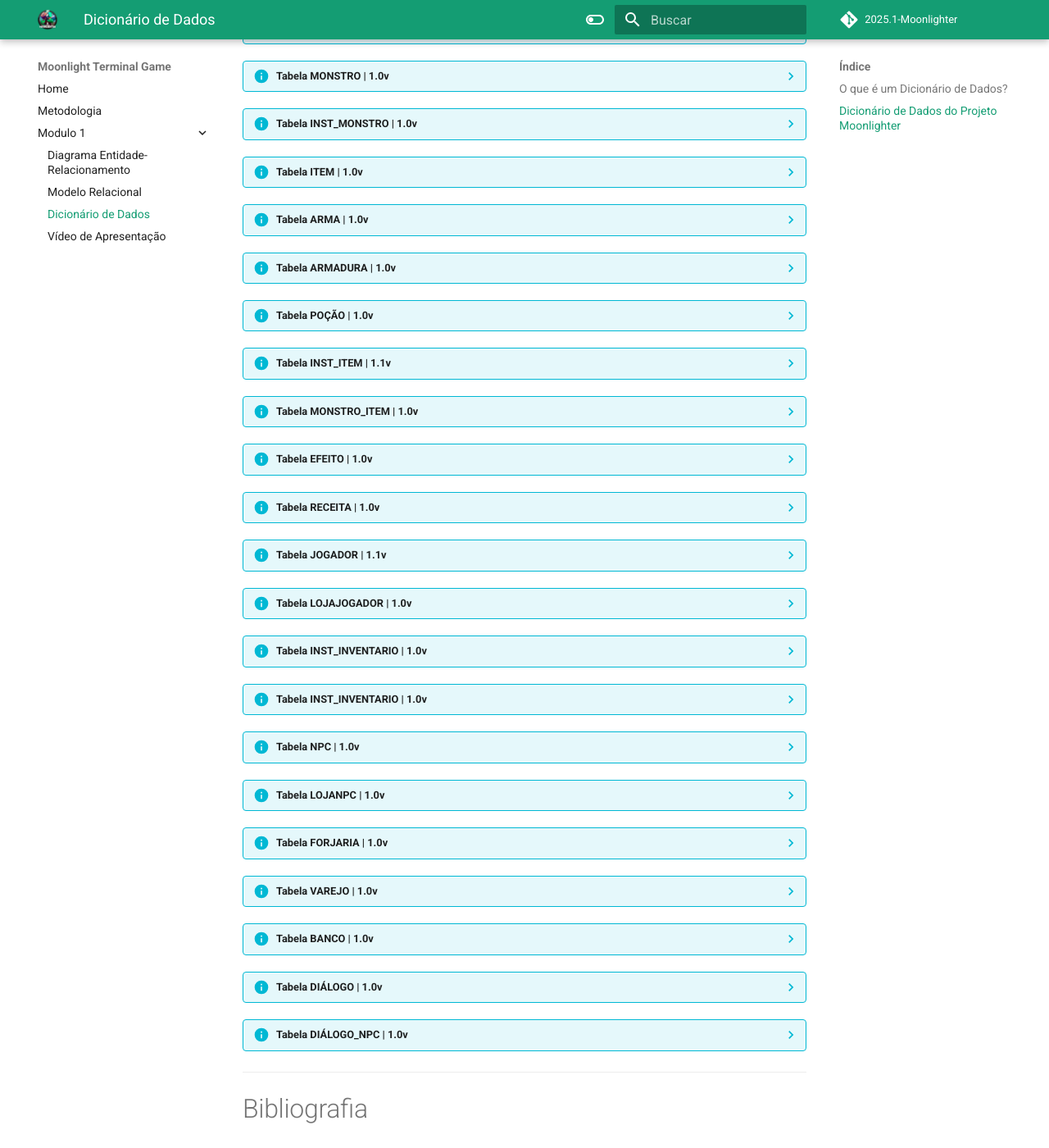
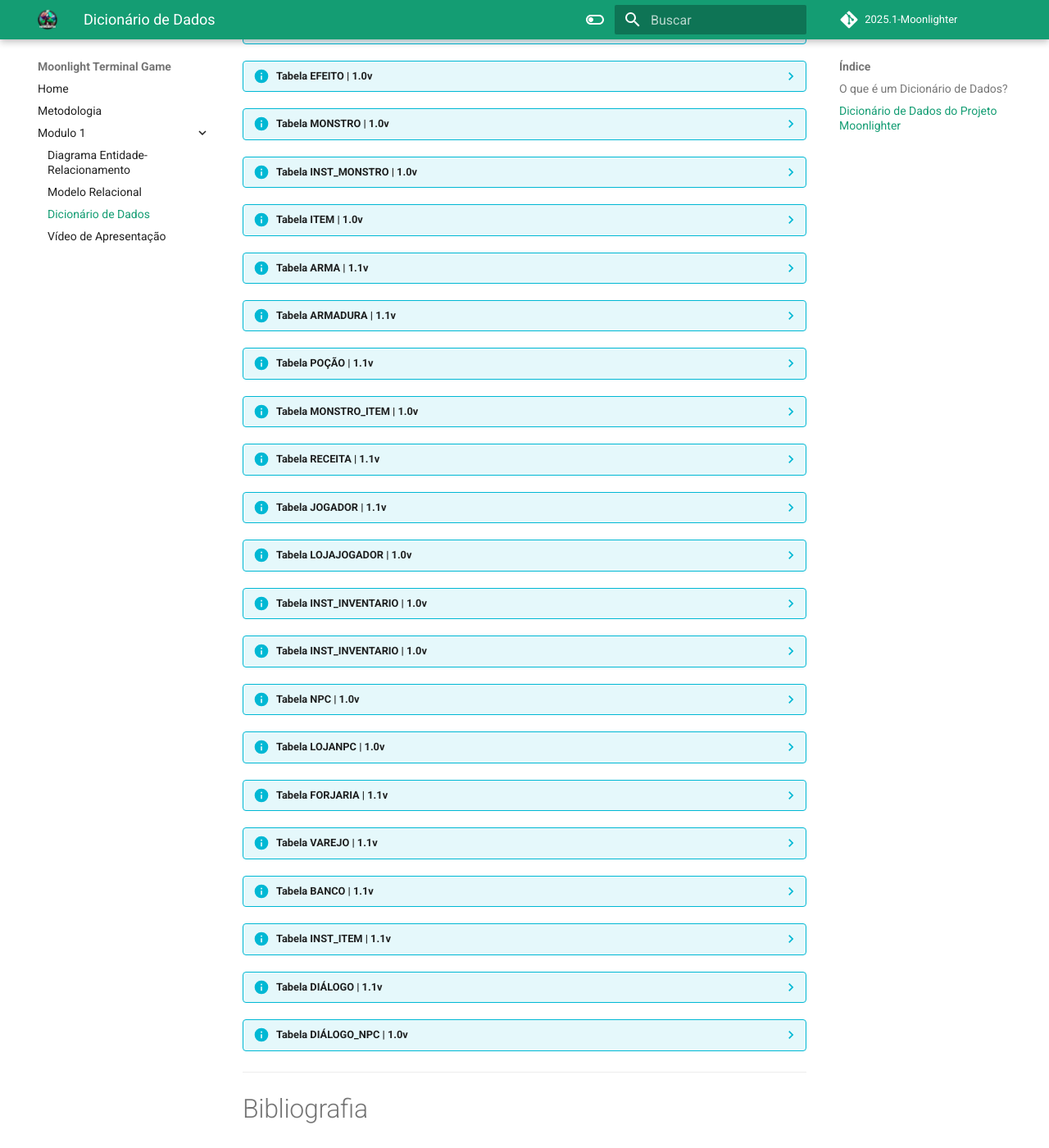
Before and after one commit to SBD1/2025.1-Moonlighter, an MkDocs documentation site: the page built from apps/docs/docs/pages/Modulo1/Dicionario.md, in a window 1280 px wide and 1400 px high, scrolled down 1390 px. Shown: the whole window at 82% size. Built offline with MkDocs 1.6.1 and Material for MkDocs 9.7.7, drawn with Linux system fonts in a browser that asks for light colours; comment, search, counter and statistics services are not loaded; part of the change alters nothing that is shown; some of the changed text lies outside the part shown.

```diff
--- a/apps/docs/docs/pages/Modulo1/Dicionario.md
+++ b/apps/docs/docs/pages/Modulo1/Dicionario.md
@@ -85,6 +85,19 @@ Cada tabela está documentada com seus respectivos campos, tipos de dados, restr
     | `IdMapa`        | Referência à Tabela "Mapa"               | Integer  |        | `FK`, `NOT NULL`  |
     | `Desbloqueado`  | A masmorra foi desbloqueada?             | Boolean  |        | `NOT NULL`        |
 
+??? info "Tabela EFEITO | 1.0v"
+    **Nome da Tabela:** Efeito <br/>
+    **Descrição**: Armazena as informações dos efeitos dos itens ou jogador <br/>
+
+    | Atributo         | Descrição                                            | Tipo     | Limite | Restrições      |
+    | ---------------- | ---------------------------------------------------- | -------- | ------ | --------------- |
+    | `IdEfeito`       | Número de identificação do efeito                    | Integer  |        | `PK`, `IDENTITY`|
+    | `Nome`           | Nome do efeito                                       | Varchar  | 30     | `NOT NULL`      |
+    | `Descrição`      | Descrição do efeito                                  | Varchar  | 100    | `NOT NULL`      |
+    | `Tipo`           | Tipo do efeito                                       | Varchar  | 15     | `NOT NULL`      |
+    | `Valor`          | Quantificação de impacto do efeito                   | Integer  |        | `NOT NULL`      |
+    | `DuraçãoTurnos`  | Duração de turnos do efeito                          | Integer  |        | `NOT NULL`      |
+
 ??? info "Tabela MONSTRO | 1.0v"
     **Nome da Tabela:** Monstro <br/>
     **Descrição**: Armazena as informações de monstros  <br/>
@@ -131,13 +144,13 @@ Cada tabela está documentada com seus respectivos campos, tipos de dados, restr
     | `StackMáximo`   | Quantidade máxima que o item pode ser empilhado                         | Integer  |        | `NOT NULL`       |
     | `IdEfeito`      | Referência à Tabela "Efeito", indicando que efeito o item pode aplicar  | Integer  |        | `FK`             |
 
-??? info "Tabela ARMA | 1.0v"
+??? info "Tabela ARMA | 1.1v"
     **Nome da Tabela:** Arma <br/>
     **Descrição**: Armazena as informações dos itens tipo arma <br/>
 
     | Atributo              | Descrição                                    | Tipo     | Limite | Restrições       |
     | --------------------- | -------------------------------------------- | -------- | ------ | ---------------- |
-    | `IdItem`              | Referência à Tabela "Item"                   | Integer  |        | `FK`, `NOT NULL` |
+    | `IdItem`              | Referência à Tabela "Item"                   | Integer  |        | `PK`, `FK`       |
     | `DadoAtaque`          | Número do dado de ataque                     | Varchar  | 3      | `NOT NULL`       |
     | `ChanceCrítico`       | Número da chance de dano crítico             | Float    |        | `NOT NULL`       |
     | `Multiplicador`       | Número do multiplicador de dano              | Integer  |        | `NOT NULL`       |
@@ -145,41 +158,27 @@ Cada tabela está documentada com seus respectivos campos, tipos de dados, restr
     | `Alcance`             | Alcance da arma                              | Integer  |        | `NOT NULL`       |
     | `TipoArma`            | Tipo de arma                                 | Varchar  | 15     | `NOT NULL`       |
 
-??? info "Tabela ARMADURA | 1.0v"
+??? info "Tabela ARMADURA | 1.1v"
     **Nome da Tabela:** Armadura <br/>
     **Descrição**: Armazena as informações dos itens tipo armadura <br/>
 
     | Atributo           | Descrição                                                      | Tipo     | Limite | Restrições       |
     | ------------------ | -------------------------------------------------------------- | -------- | ------ | ---------------- |
-    | `IdItem`           | Referência à Tabela "Item"                                     | Integer  |        | `FK`, `NOT NULL` |
+    | `IdItem`           | Referência à Tabela "Item"                                     | Integer  |        | `PK`, `FK`       |
     | `DadoDefesa`       | Número do dado de defesa                                       | Varchar  | 3      | `NOT NULL`       |
     | `DefesaPassiva`    | Número de defesa passiva da armadura                           | Integer  |        | `NOT NULL`       |
     | `CríticoDefensivo` | Valor mínimo no dado para ganhar um bônus de defesa            | Integer  |        | `NOT NULL`       |
     | `BonusDefesa`      | Valor atribuído à defesa passiva, aumentando a defesa total    | Integer  |        | `NOT NULL`       |
     | `TipoArmadura`     | Tipo de armadura                                               | Varchar  | 15     | `NOT NULL`       |
 
-??? info "Tabela POÇÃO | 1.0v"
+??? info "Tabela POÇÃO | 1.1v"
     **Nome da Tabela:** Poção <br/>
     **Descrição**: Armazena as informações dos itens tipo poção <br/>
 
     | Atributo         | Descrição                                      | Tipo     | Limite | Restrições       |
     | ---------------- | ---------------------------------------------- | -------- | ------ | ---------------- |
-    | `IdItem`         | Referência à Tabela "Item"                     | Integer  |        | `FK`, `NOT NULL` |
+    | `IdItem`         | Referência à Tabela "Item"                     | Integer  |        | `PK`, `FK`       |
     | `DuraçãoTurnos`  | Duração de turnos de efeito da poção           | Integer  |        | `NOT NULL`       |
-
-??? info "Tabela INST_ITEM | 1.1v"
-    **Nome da Tabela:** Inst_Item <br/>
-    **Descrição**: Armazena as informações das instâncias dos itens <br/>
-
-    | Atributo       | Descrição                                                    | Tipo     | Limite | Restrições   |
-    | -------------- | ------------------------------------------------------------ | -------- | ------ | ------------ |
-    | `IdItem`       | Referência à Tabela "Item"                                   | Integer  |        | `PK`, `FK`   |
-    | `Quantidade`   | Quantidade em _stack_ do item                                | Integer  |        | `NOT NULL`   |
-    | `IdMonstro`    | Referência à Tabela "Inst_Monstro" que está com o item       | Integer  |        | `FK`         |
-    | `IdInventário` | Referência à Tabela "Inst_Inventário" em que está o item     | Integer  |        | `FK`         |
-    | `IdLojaNPC`    | Referência à Tabela "LojaNPC" em que está o item             | Integer  |        | `FK`         |
-    | `SeedSala`     | Referência à Tabela "Sala" que contém o item                 | Varchar  | 10     | `FK`         |
-    | `NickName`     | Referência à Tabela "LojaJogador" que contém o item          | Varchar  | 60     | `FK`         |
 
 ??? info "Tabela MONSTRO_ITEM | 1.0v"
     **Nome da Tabela:** Monstro_Item <br/>
@@ -193,26 +192,13 @@ Cada tabela está documentada com seus respectivos campos, tipos de dados, restr
     | `QtdMinima`  | Quantidade mínima em _stack_ do "IdItem" que o monstro "IdMonstro" precisa deixar cair     | Integer  |        | `NOT NULL`       |
     | `QtdMaxima`  | Quantidade máxima em _stack_ do "IdItem" que o monstro "IdMonstro" pode deixar cair        | Integer  |        | `NOT NULL`       |
 
-??? info "Tabela EFEITO | 1.0v"
-    **Nome da Tabela:** Efeito <br/>
-    **Descrição**: Armazena as informações dos efeitos dos itens ou jogador <br/>
-
-    | Atributo         | Descrição                                            | Tipo     | Limite | Restrições      |
-    | ---------------- | ---------------------------------------------------- | -------- | ------ | --------------- |
-    | `IdEfeito`       | Número de identificação do efeito                    | Integer  |        | `PK`, `IDENTITY`|
-    | `Nome`           | Nome do efeito                                       | Varchar  | 30     | `NOT NULL`      |
-    | `Descrição`      | Descrição do efeito                                  | Varchar  | 100    | `NOT NULL`      |
-    | `Tipo`           | Tipo do efeito                                       | Varchar  | 15     | `NOT NULL`      |
-    | `Valor`          | Quantificação de impacto do efeito                   | Integer  |        | `NOT NULL`      |
-    | `DuraçãoTurnos`  | Duração de turnos do efeito                          | Integer  |        | `NOT NULL`      |
-
-??? info "Tabela RECEITA | 1.0v"
+??? info "Tabela RECEITA | 1.1v"
     **Nome da Tabela:** Receita <br/>
     **Descrição**: Armazena as informações das receitas para se fabricar um item <br/>
 
     | Atributo    | Descrição                                                       | Tipo     | Limite | Restrições       |
     | ----------- | --------------------------------------------------------------- | -------- | ------ | ---------------- |
-    | `IdItem`    | Referência à Tabela "Item", identificando o item Fabricado      | Integer  |        | `FK`, `NOT NULL` |
+    | `IdItemR`   | Referência à Tabela "Item", identificando o item Fabricado      | Integer  |        | `FK`, `NOT NULL` |
     | `IdItem`    | Referência à Tabela "Item", identificando o item Fabricador     | Integer  |        | `FK`, `NOT NULL` |
     | `Quantidade`| Quantidade de itens em _stack_ necessários para fabricar o item | Integer  |        | `NOT NULL`       |
 
@@ -287,35 +273,49 @@ Cada tabela está documentada com seus respectivos campos, tipos de dados, restr
     | `IdNPC`      | Referência à Tabela "NPC", indicando qual NPC cuida da loja              | Integer  |        | `FK`, `NOT NULL` |
     | `IdMapa`     | Referência à Tabela "Mapa", indicando a qual mapa a loja pertence        | Integer  |        | `FK`, `NOT NULL` |
 
-??? info "Tabela FORJARIA | 1.0v"
+??? info "Tabela FORJARIA | 1.1v"
     **Nome da Tabela:** Forjaria <br/>
     **Descrição**: Armazena as informações da loja do NPC tipo forjaria <br/>
 
     | Atributo     | Descrição                                  | Tipo     | Limite | Restrições       |
     | ------------ | ------------------------------------------ | -------- | ------ | ---------------- |
-    | `IdLojaNPC`  | Referência à Tabela "LojaNPC"              | Integer  |        | `FK`, `NOT NULL` |
+    | `IdLojaNPC`  | Referência à Tabela "LojaNPC"              | Integer  |        | `PK`, `FK`       |
 
 
-??? info "Tabela VAREJO | 1.0v"
+??? info "Tabela VAREJO | 1.1v"
     **Nome da Tabela:** Varejo <br/>
     **Descrição**: Armazena as informações da loja do NPC tipo varejo <br/>
 
     | Atributo      | Descrição                                         | Tipo     | Limite | Restrições       |
     | ------------- | ------------------------------------------------- | -------- | ------ | ---------------- |
-    | `IdLojaNPC`   | Referência à Tabela "LojaNPC"                     | Integer  |        | `FK`, `NOT NULL` |
+    | `IdLojaNPC`   | Referência à Tabela "LojaNPC"                     | Integer  |        | `PK`, `FK`       |
     | `MargemLucro` | Margem de lucro dos itens do NPC                  | Interger |        | `NOT NULL`       |
 
-??? info "Tabela BANCO | 1.0v"
+??? info "Tabela BANCO | 1.1v"
     **Nome da Tabela:** Banco <br/>
     **Descrição**: Armazena as informações da loja do NPC tipo banco <br/>
 
     | Atributo        | Descrição                                               | Tipo     | Limite | Restrições       |
     | --------------- | ------------------------------------------------------- | -------- | ------ | ---------------- |
-    | `IdLojaNPC`     | Referência à Tabela "LojaNPC"                           | Integer  |        | `FK`, `NOT NULL` |
+    | `IdLojaNPC`     | Referência à Tabela "LojaNPC"                           | Integer  |        | `PK`, `FK`       |
     | `ValorEntrada`  | Valor do ouro de entrada depositado pelo jogador        | Integer  |        |                  |
     | `ValorAtual`    | Valor atual do ouro com rendimento do jogador           | Integer  |        | `NOT NULL`       |
 
-??? info "Tabela DIÁLOGO | 1.0v"
+??? info "Tabela INST_ITEM | 1.1v"
+    **Nome da Tabela:** Inst_Item <br/>
+    **Descrição**: Armazena as informações das instâncias dos itens <br/>
+
+    | Atributo       | Descrição                                                    | Tipo     | Limite | Restrições   |
+    | -------------- | ------------------------------------------------------------ | -------- | ------ | ------------ |
+    | `IdItem`       | Referência à Tabela "Item"                                   | Integer  |        | `PK`, `FK`   |
+    | `Quantidade`   | Quantidade em _stack_ do item                                | Integer  |        | `NOT NULL`   |
+    | `IdMonstro`    | Referência à Tabela "Inst_Monstro" que está com o item       | Integer  |        | `FK`         |
+    | `IdInventário` | Referência à Tabela "Inst_Inventário" em que está o item     | Integer  |        | `FK`         |
+    | `IdLojaNPC`    | Referência à Tabela "LojaNPC" em que está o item             | Integer  |        | `FK`         |
+    | `SeedSala`     | Referência à Tabela "Sala" que contém o item                 | Varchar  | 10     | `FK`         |
+    | `NickName`     | Referência à Tabela "LojaJogador" que contém o item          | Varchar  | 60     | `FK`         |
+
+??? info "Tabela DIÁLOGO | 1.1v"
     **Nome da Tabela:** Diálogo <br/>
     **Descrição**: Armazena as informações de cada diálogo possível <br/>
 
@@ -325,7 +325,7 @@ Cada tabela está documentada com seus respectivos campos, tipos de dados, restr
     | `Conteúdo`    | Conteúdo do diálogo                                                                   | Varchar  | 300    | `NOT NULL`       |
     | `Ordem`       | Ordem do diálogo                                                                      | Integer  |        | `NOT NULL`       |
     | `Tipo`        | Tipo de diálogo                                                                       | Varchar  | 60     | `NOT NULL`       |
-    | `IdDialogo`   | Referência à Tabela "Diálogo", indicando se este diálogo procede após um diálogo pai  | Integer  |        | `FK`             |
+    | `IdDialogoPai`| Referência à Tabela "Diálogo", indicando se este diálogo procede após um diálogo pai  | Integer  |        | `FK`             |
 
 ??? info "Tabela DIÁLOGO_NPC | 1.0v"
     **Nome da Tabela:** Diálogo_NPC <br/>
@@ -346,8 +346,9 @@ Cada tabela está documentada com seus respectivos campos, tipos de dados, restr
 
 # Versão:
 
-| Data       | Versão | Autor(es)        | Mudanças                                           |
-| ---------- | ------ | ---------------- | -------------------------------------------------- |
-| 30/04/2025 | `1.0`  | Daniel Rodrigues | Adição do Tópico "O que é um dicionário de dados?" |
-| 01/05/2025 | `1.1`  | Yan Matheus      | Adição das tabelas do dicionário de dados          |
-| 01/05/2025 | `1.2`  | Daniel Rodrigues | Reorganização das Tabelas e Adição das Restrições  |
+| Data       | Versão | Autor(es)        | Mudanças                                             |
+| ---------- | ------ | ---------------- | ---------------------------------------------------- |
+| 30/04/2025 | `1.0`  | Daniel Rodrigues | Adição do Tópico "O que é um dicionário de dados?"   |
+| 01/05/2025 | `1.1`  | Yan Matheus      | Adição das tabelas do dicionário de dados            |
+| 01/05/2025 | `1.2`  | Daniel Rodrigues | Reorganização das Tabelas e Adição das Restrições    |
+| 23/05/2025 | `1.3`  | Yan Matheus      | Reorganização das Tabelas e correção das Restrições  |
```
